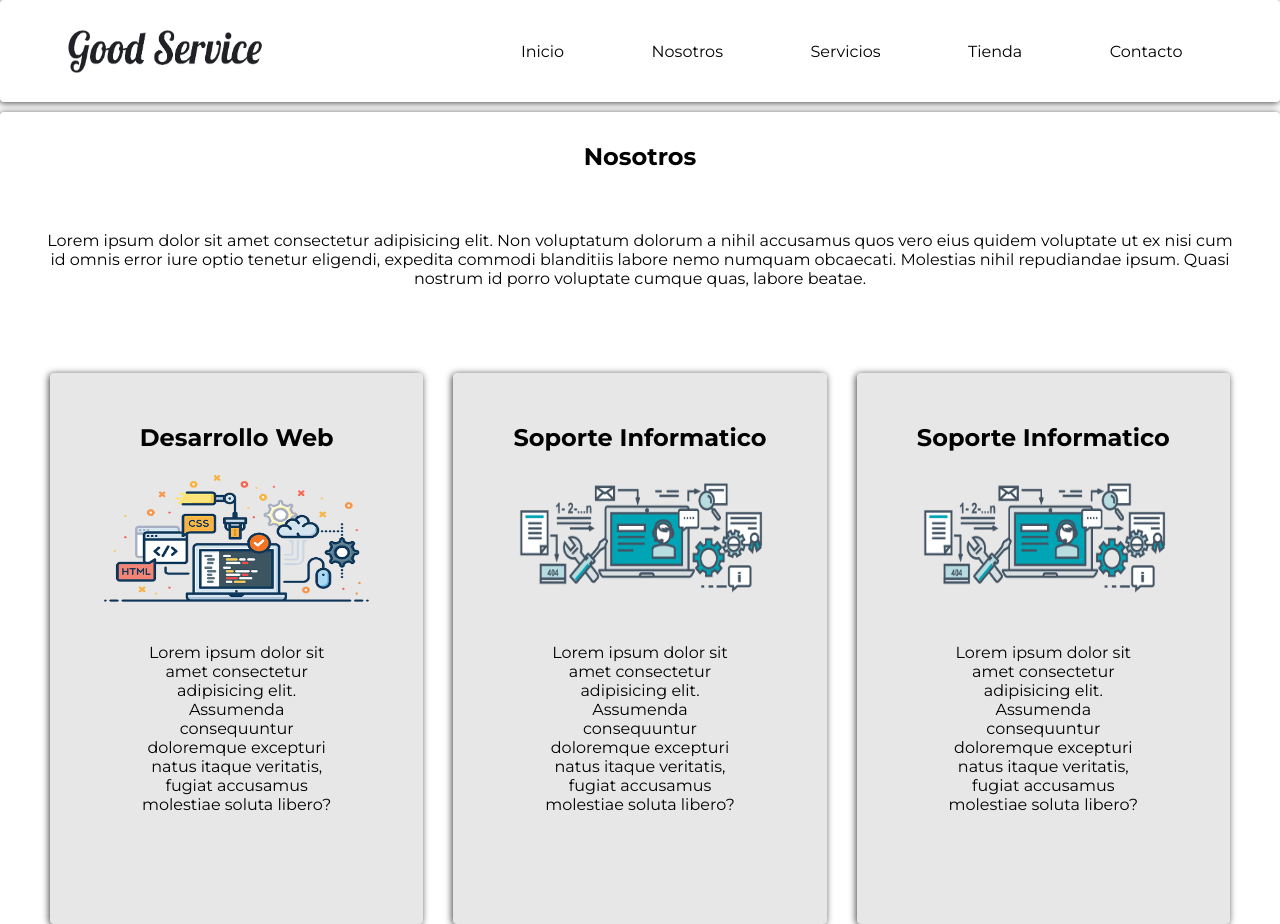
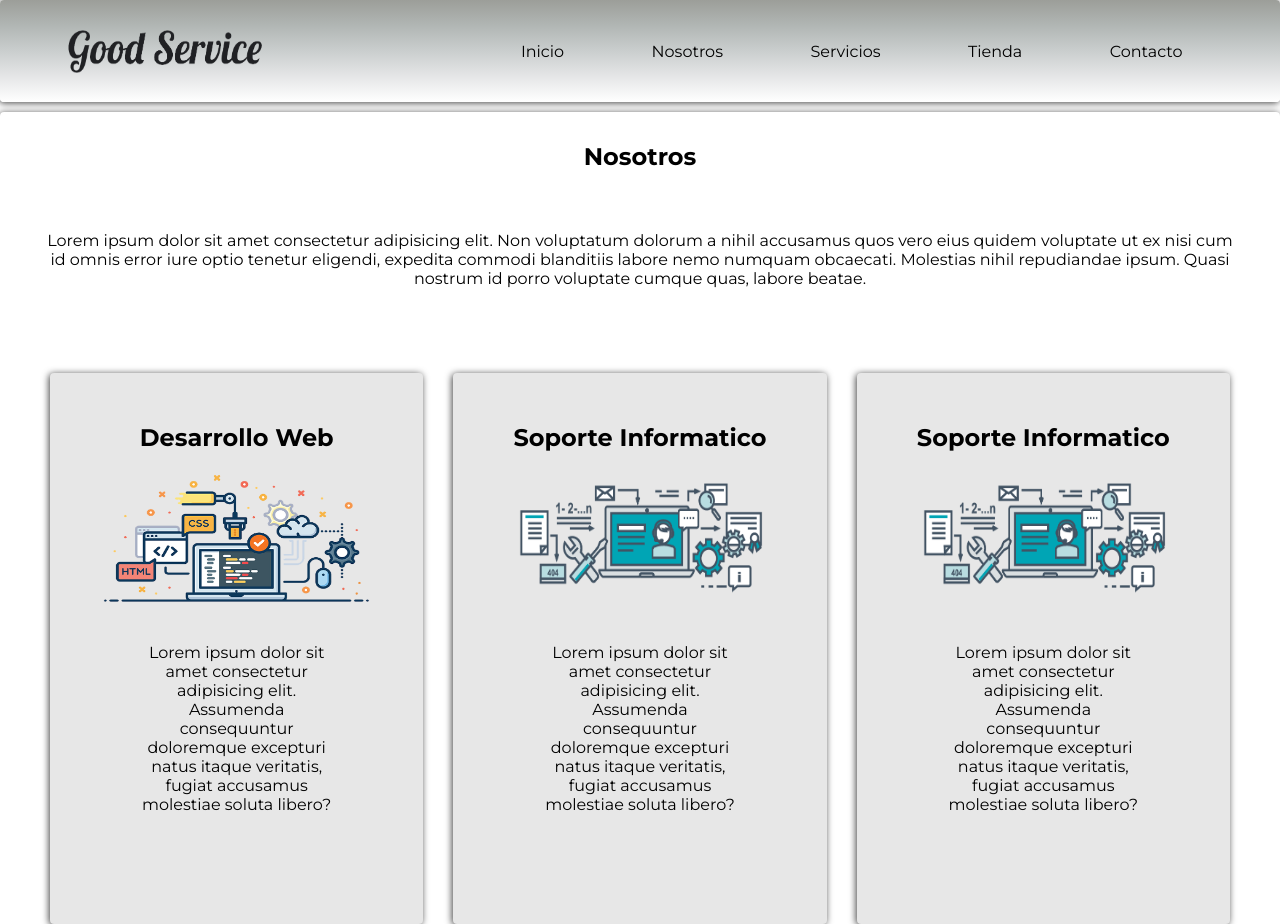
Before and after one commit to Mrtaavoo/Desafio-coder, a plain HTML site: page Nosotros.html in a window 1280 px wide. Shown: the top 924 px of the page. Drawn offline with nearby package versions, Linux system fonts and the light colour scheme.

Commit message:
Agregado de animaciones, gradiente y detalles html

```diff
--- a/Nosotros.html
+++ b/Nosotros.html
@@ -7,6 +7,8 @@
     <title>Document</title>
     <link rel="stylesheet" href="./css/nosotros-style.css">
     <link rel="stylesheet" href="https://fonts.googleapis.com/css?family=Montserrat:400,400i,700">
+    <link rel="stylesheet" href="https://cdnjs.cloudflare.com/ajax/libs/animate.css/4.1.1/animate.min.css"/>
+
 </head>
 <body id="m-pag">
 
@@ -14,7 +16,7 @@
 
             <div class="navbar">
                 <nav>
-                     <ul class="nav-list">
+                     <ul class="nav-list animate__animated animate__fadeInLeft">
                          <li class="nav-logo">
                              <a href="./index.html"><img src="./img/logospt.png" alt=""></a>
                          </li>
@@ -37,7 +39,7 @@
                 </nav>
              </div>
 
-        <aside class="sidevar">
+        <aside class="sidevar animate__animated animate__fadeInLeft">
             <h2>Nosotros</h2>
             <div class="sidevar__text">
                 <p>Lorem ipsum dolor sit amet consectetur adipisicing elit. Non voluptatum dolorum a nihil accusamus quos vero eius quidem voluptate ut ex nisi cum id omnis error iure optio tenetur eligendi, expedita commodi blanditiis labore nemo numquam obcaecati. Molestias nihil repudiandae ipsum. Quasi nostrum id porro voluptate cumque quas, labore beatae.  </p>
--- a/css/nosotros-style.css
+++ b/css/nosotros-style.css
@@ -19,9 +19,10 @@ body {
     display: grid;
     gap: 10px;
 }
+/* Degradado Navbar */
 .navbar{
     grid-area: navbar;
-
+    background-image: linear-gradient(to top, #ffffff, #e5e6e7, #cacece, #b1b6b4, #9c9e99);
 }
 .sidevar{
     grid-area: sidevar;
@@ -49,7 +50,6 @@ body {
         "footer footer";
     }
     .nav-list {
-        background: white;
         box-shadow: 0px 0px 10px var(--clr-gray200);
         border-radius: var(--radius);
         padding: 1rem 0;
```
Also changed, not shown: css/style.css (+7 -2 lines), index.html (+11 -10 lines).
